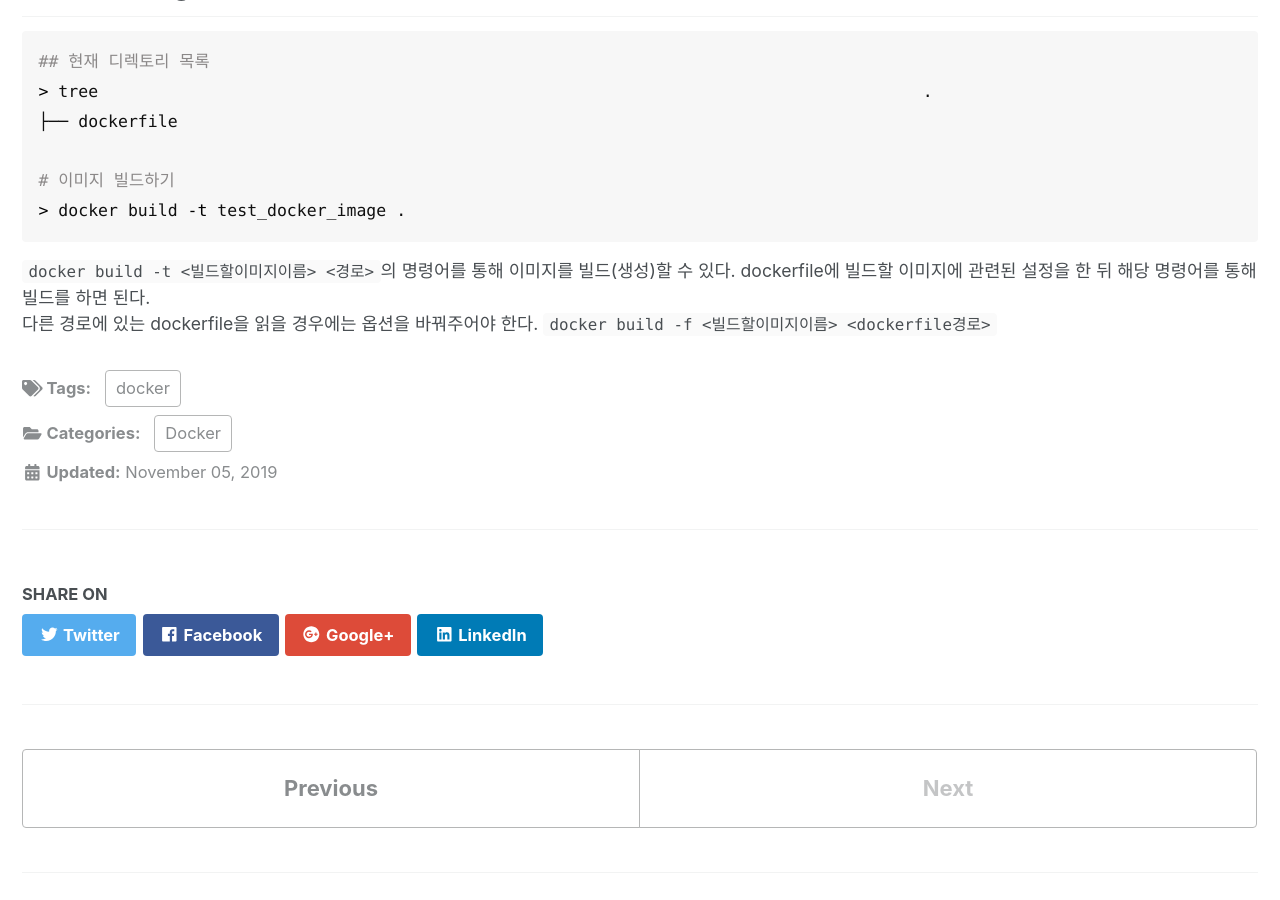
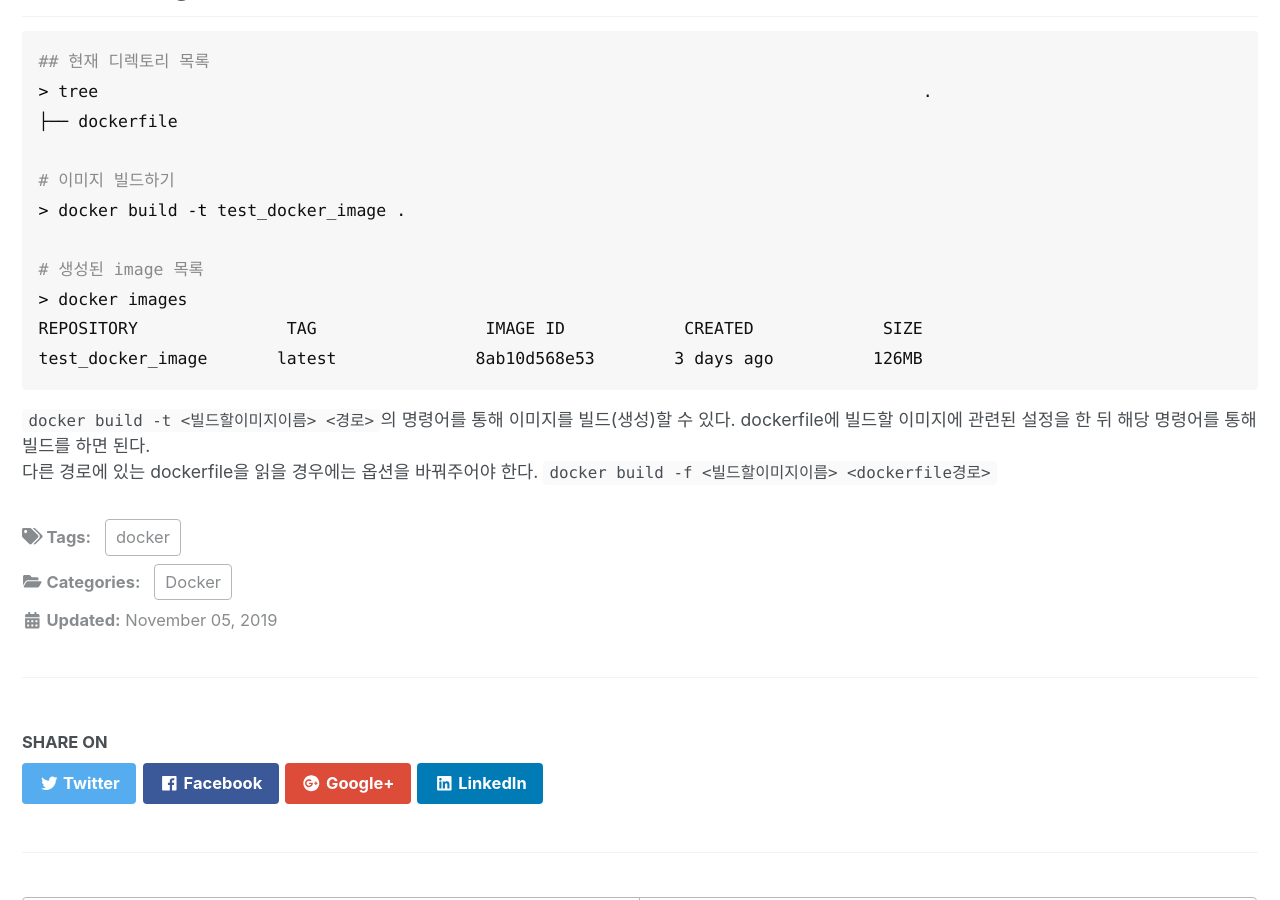
Before and after one commit to sksggg123/sksggg123.github.io, a Jekyll site: the page built from _posts/Docker/2019-10-28-docker-command.md, in a window 1280 px wide and 900 px high, scrolled down 6675 px. Built offline with Jekyll 4.4.1, drawn with Linux system fonts in a browser that asks for light colours; cached includes are drawn as plain includes; nearby versions of some CDN libraries; comment, search, counter and statistics services are not loaded.

Commit message:
Docker post 내용 일부 추가

````diff
--- a/_posts/Docker/2019-10-28-docker-command.md
+++ b/_posts/Docker/2019-10-28-docker-command.md
@@ -203,6 +203,11 @@ CONTAINER ID        IMAGE                           COMMAND                  CRE
 
 # 이미지 빌드하기
 > docker build -t test_docker_image .
+
+# 생성된 image 목록
+> docker images
+REPOSITORY               TAG                 IMAGE ID            CREATED             SIZE
+test_docker_image       latest              8ab10d568e53        3 days ago          126MB
 ```
 
 ```docker build -t <빌드할이미지이름> <경로>```의 명령어를 통해 이미지를 빌드(생성)할 수 있다. dockerfile에 빌드할 이미지에 관련된 설정을 한 뒤 해당 명령어를 통해 빌드를 하면 된다.
````
